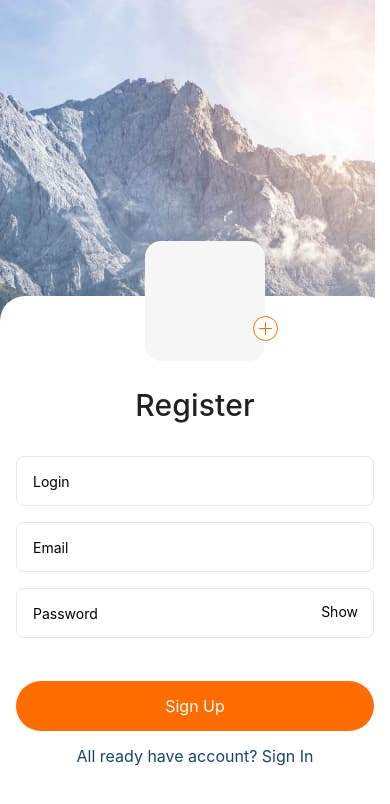
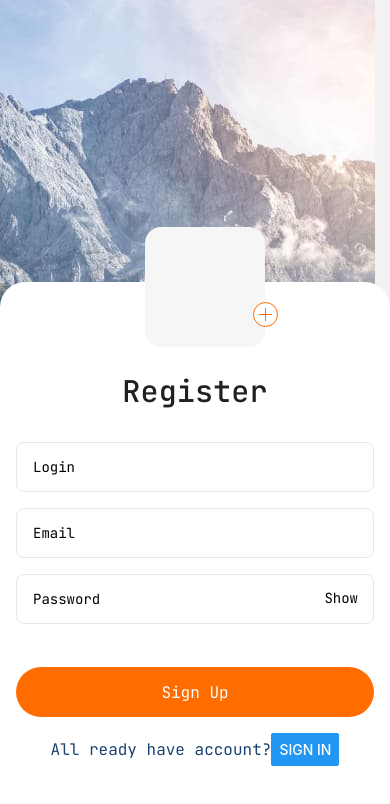
Before and after one commit to MykhailoHordiienko/rect-native, a React Native app: screen /Registration in a window 390 px wide. Shown: the top 804 px of the page. Built offline with nearby package versions, Linux system fonts and the light colour scheme.

Commit message:
add navigation

```diff
--- a/App.js
+++ b/App.js
@@ -1,15 +1,52 @@
 import { StatusBar } from "expo-status-bar";
 import { StyleSheet, View } from "react-native";
+import { useCallback } from "react";
 import LoginScreen from "./Screens/LoginScreen";
 import RegistrationScreen from "./Screens/RegistrationScreen";
+import { useFonts } from "expo-font";
+import * as SplashScreen from "expo-splash-screen";
+import { createStackNavigator } from "@react-navigation/stack";
+import { NavigationContainer } from "@react-navigation/native";
+
+SplashScreen.preventAutoHideAsync();
+
+const AuthStack = createStackNavigator();
 
 export default function App() {
+  const [fontsLoaded] = useFonts({
+    JetBrainsMono: require("./assets/fonts/JetBrainsMono-VariableFont_wght.ttf"),
+  });
+  const onLayoutRootView = useCallback(async () => {
+    if (fontsLoaded) {
+      await SplashScreen.hideAsync();
+    }
+  }, [fontsLoaded]);
+
+  if (!fontsLoaded) {
+    return null;
+  }
   return (
-    <View style={styles.container}>
-      <RegistrationScreen />
-      {/* <LoginScreen /> */}
-      <StatusBar style="auto" />
-    </View>
+    <NavigationContainer>
+      <View
+        style={styles.container}
+        onLayout={onLayoutRootView}>
+        <AuthStack.Navigator>
+          <AuthStack.Screen
+            options={{ headerShown: false }}
+            name="Registration"
+            component={RegistrationScreen}
+          />
+          <AuthStack.Screen
+            options={{ headerShown: false }}
+            name="Login"
+            component={LoginScreen}
+          />
+        </AuthStack.Navigator>
+        {/* <RegistrationScreen /> */}
+        {/* <LoginScreen /> */}
+        <StatusBar style="auto" />
+      </View>
+    </NavigationContainer>
   );
 }
 
--- a/Screens/LoginScreen.js
+++ b/Screens/LoginScreen.js
@@ -86,7 +86,7 @@ const LoginScreen = () => {
                 <TouchableOpacity
                   style={styles.showBtn}
                   onPress={togglePassword}>
-                  <Text>Show</Text>
+                  <Text style={styles.showBtnText}>Show</Text>
                 </TouchableOpacity>
               </View>
             </View>
@@ -96,8 +96,9 @@ const LoginScreen = () => {
               activeOpacity={0.6}>
               <Text style={styles.signInBtnText}>Sign In</Text>
             </TouchableOpacity>
-            <View>
-              <Text style={styles.loginLink}>Or Sign Up</Text>
+            <View style={styles.loginLink}>
+              <Text style={styles.loginText}>Or </Text>
+              <Button title="Sign Up" />
             </View>
           </View>
         </KeyboardAvoidingView>
@@ -124,6 +125,8 @@ const styles = StyleSheet.create({
     borderTopLeftRadius: 25,
   },
   formTitle: {
+    fontFamily: "JetBrainsMono",
+
     marginTop: 32,
     textAlign: "center",
     fontWeight: 500,
@@ -138,6 +141,8 @@ const styles = StyleSheet.create({
     marginBottom: 43,
   },
   input: {
+    fontFamily: "JetBrainsMono",
+
     height: 50,
     borderWidth: 1,
     borderColor: "#E8E8E8",
@@ -156,6 +161,9 @@ const styles = StyleSheet.create({
     lineHeight: 19,
     color: "#1B4371",
   },
+  showBtnText: {
+    fontFamily: "JetBrainsMono",
+  },
   signInBtn: {
     height: 50,
     justifyContent: "center",
@@ -164,13 +172,21 @@ const styles = StyleSheet.create({
     borderRadius: 100,
   },
   signInBtnText: {
+    fontFamily: "JetBrainsMono",
+
     fontWeight: 400,
     fontSize: 16,
     lineHeight: 19,
     color: "#ffffff",
   },
   loginLink: {
+    flexDirection: "row",
+    justifyContent: "center",
+    alignItems: "center",
     marginTop: 16,
+  },
+  loginText: {
+    fontFamily: "JetBrainsMono",
     textAlign: "center",
     fontWeight: 400,
     fontSize: 16,
--- a/Screens/RegistrationScreen.js
+++ b/Screens/RegistrationScreen.js
@@ -11,6 +11,7 @@ import {
   KeyboardAvoidingView,
   Keyboard,
   TouchableWithoutFeedback,
+  Button,
 } from "react-native";
 import AvatarAddSvg from "../Utils/AvatarAddSvg";
 
@@ -20,7 +21,7 @@ const initialState = {
   password: "",
 };
 
-const RegistrationScreen = () => {
+const RegistrationScreen = ({ navigation }) => {
   const [showPassword, setShowPassword] = useState(true);
   const [formState, setFormState] = useState(initialState);
   const [isKeyboard, setIsKeyboard] = useState(false);
@@ -106,7 +107,7 @@ const RegistrationScreen = () => {
                 <TouchableOpacity
                   style={styles.showBtn}
                   onPress={togglePassword}>
-                  <Text>Show</Text>
+                  <Text style={styles.showBtnText}>Show</Text>
                 </TouchableOpacity>
               </View>
             </View>
@@ -116,10 +117,9 @@ const RegistrationScreen = () => {
               activeOpacity={0.6}>
               <Text style={styles.signUpBtnText}>Sign Up</Text>
             </TouchableOpacity>
-            <View>
-              <Text style={styles.loginLink}>
-                All ready have account? Sign In
-              </Text>
+            <View style={styles.loginLink}>
+              <Text style={styles.loginText}>All ready have account?</Text>
+              <Button title="Sign In" />
             </View>
           </View>
         </KeyboardAvoidingView>
@@ -161,6 +161,7 @@ const styles = StyleSheet.create({
     right: -(25 / 2),
   },
   formTitle: {
+    fontFamily: "JetBrainsMono",
     marginTop: 92,
     textAlign: "center",
     fontWeight: 500,
@@ -175,6 +176,7 @@ const styles = StyleSheet.create({
     marginBottom: 43,
   },
   input: {
+    fontFamily: "JetBrainsMono",
     height: 50,
     borderWidth: 1,
     borderColor: "#E8E8E8",
@@ -193,6 +195,9 @@ const styles = StyleSheet.create({
     lineHeight: 19,
     color: "#1B4371",
   },
+  showBtnText: {
+    fontFamily: "JetBrainsMono",
+  },
   signUpBtn: {
     height: 50,
     justifyContent: "center",
@@ -201,13 +206,21 @@ const styles = StyleSheet.create({
     borderRadius: 100,
   },
   signUpBtnText: {
+    fontFamily: "JetBrainsMono",
+
     fontWeight: 400,
     fontSize: 16,
     lineHeight: 19,
     color: "#ffffff",
   },
   loginLink: {
+    flexDirection: "row",
+    justifyContent: "center",
+    alignItems: "center",
     marginTop: 16,
+  },
+  loginText: {
+    fontFamily: "JetBrainsMono",
     textAlign: "center",
     fontWeight: 400,
     fontSize: 16,
--- a/app.json
+++ b/app.json
@@ -3,7 +3,7 @@
     "name": "reatNative",
     "slug": "reatNative",
     "version": "1.0.0",
-    "orientation": "portrait",
+    "orientation": "default",
     "icon": "./assets/icon.png",
     "userInterfaceStyle": "light",
     "splash": {
```
Also changed, not shown: package.json (+9 -0 lines), assets/fonts/JetBrainsMono-VariableFont_wght.ttf (added), 1 other file (tests, documents, lock files or other folders).
